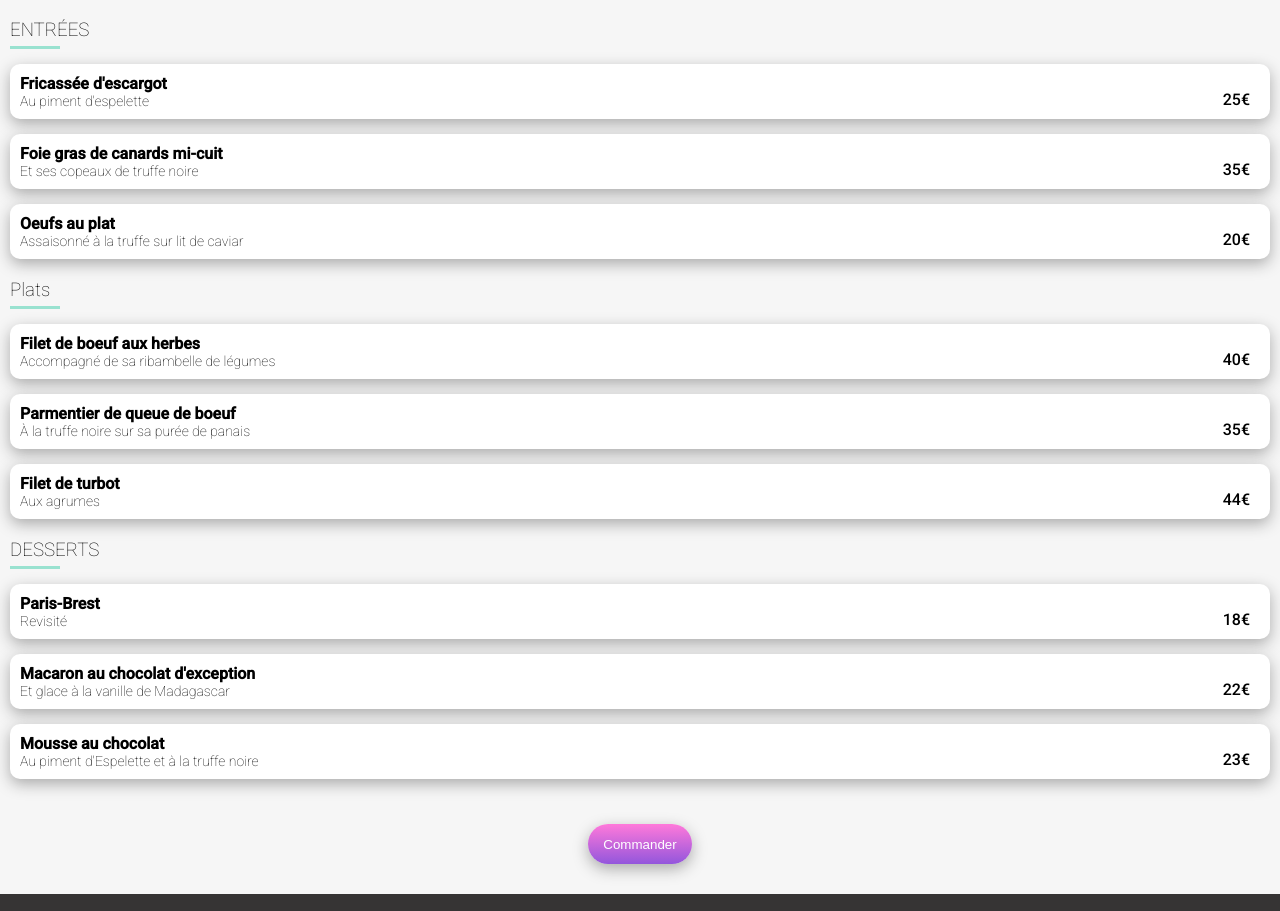
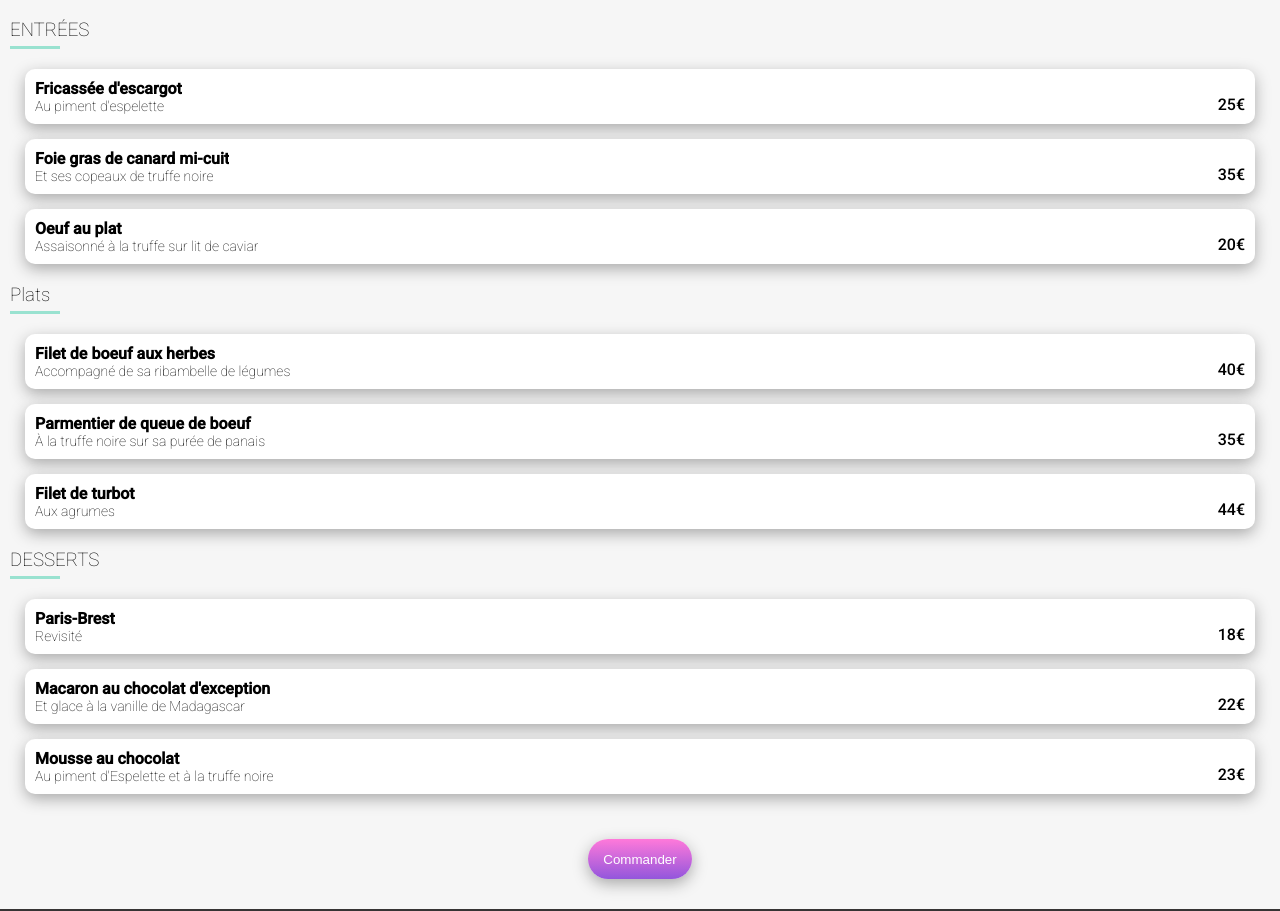
Before and after one commit to MarineIg/MarineIGUNA_3_01122021, a website: page palette_du_gout.html in a window 1280 px wide. Shown: the part 298-1209 px from the top of the page. Drawn offline with Linux system fonts and the light colour scheme; a web font is replaced by a local one.

Commit message:
Ajout des animations menus

```diff
--- a/palette_du_gout.html
+++ b/palette_du_gout.html
@@ -1,14 +1,9 @@
 <!DOCTYPE html>
-
 <html lang="fr">
   <head>
     <meta charset="UTF-8" />
-
     <meta http-equiv="X-UA-Compatible" content="IE=edge" />
-
     <meta name="viewport" content="width=device-width, initial-scale=1.0" />
-
-    <link rel="stylesheet" href="style.css" />
 
     <script
       src="https://kit.fontawesome.com/32def2b519.js"
@@ -20,23 +15,20 @@
     <link
       href="https://fonts.googleapis.com/css2?family=Roboto:wght@100;500&family=Shrikhand&display=swap"
       rel="stylesheet"
+      type="text/css"
     />
+    <link rel="stylesheet" type="text/css" href="./style.css" />
 
     <title>Ohmyfood</title>
   </head>
 
   <body>
-    <!-- HEADER -->
-
-    <header>
-      <nav class="header">
-        <a href="index.html" class="header__icon"
-          ><i class="fas fa-arrow-left"></i
-        ></a>
+    <header class="header">
+      <a href="index.html" class="header__icon">
+        <i class="fas fa-arrow-left"></i>
+      </a>
       <h1 class="header__logo">ohmyfood</h1>
-      </nav>
     </header>
-    <!--  MAIN -->
 
     <main>
       <img
@@ -44,83 +36,142 @@
         src="./assets/restaurants/jay-wennington-N_Y88TWmGwA-unsplash.jpg"
         alt="restaurant la palette du goût"
       />
+
       <section class="cards-menu">
         <div class="cards-menu__header">
           <h2 class="cards-menu__title">La palette du goût</h2>
           <div class="btn-heart btn-heart--position">
             <i class="far fa-heart"></i>
-            <span class="btn-heart btn-heart--active"
-              ><i class="fas fa-heart"></i
-            ></span>
+            <span class="btn-heart btn-heart--active">
+              <i class="fas fa-heart"></i>
+            </span>
           </div>
         </div>
+
         <section class="menu">
           <h3 class="menu__title">ENTRÉES</h3>
+
           <ul class="menu__contents">
-            <li class="menu__item">
+            <li class="menu__item menu__item--1">
+              <div class="menu__description">
                 <h4 class="menu__dish">Fricassée d'escargot</h4>
                 <p class="menu__subtile">Au piment d'espelette</p>
-              <span class="menu__price">25€</span>
+              </div>
+              <div class="menu__price">25€</div>
+              <div class="menu__check">
+                <i class="menu__check--color fas fa-check-circle"></i>
+              </div>
             </li>
-            <li class="menu__item">
-              <h4 class="menu__dish">Foie gras de canards mi-cuit</h4>
+
+            <li class="menu__item menu__item--2">
+              <div class="menu__description">
+                <h4 class="menu__dish">Foie gras de canard mi-cuit</h4>
                 <p class="menu__subtile">Et ses copeaux de truffe noire</p>
-              <span class="menu__price">35€</span>
+              </div>
+              <div class="menu__price">35€</div>
+              <div class="menu__check">
+                <i class="menu__check--color fas fa-check-circle"></i>
+              </div>
             </li>
-            <li class="menu__item">
-              <h4 class="menu__dish">Oeufs au plat</h4>
+
+            <li class="menu__item menu__item--3">
+              <div class="menu__description">
+                <h4 class="menu__dish">Oeuf au plat</h4>
                 <p class="menu__subtile">
                   Assaisonné à la truffe sur lit de caviar
                 </p>
-              <span class="menu__price">20€</span>
+              </div>
+              <div class="menu__price">20€</div>
+              <div class="menu__check">
+                <i class="menu__check--color fas fa-check-circle"></i>
+              </div>
             </li>
           </ul>
         </section>
+
         <section class="menu">
           <h3 class="menu__title">Plats</h3>
+
           <ul class="menu__contents">
-            <li class="menu__item">
+            <li class="menu__item menu__item--1">
+              <div class="menu__description">
                 <h4 class="menu__dish">Filet de boeuf aux herbes</h4>
                 <p class="menu__subtile">
                   Accompagné de sa ribambelle de légumes
                 </p>
-              <span class="menu__price">40€</span>
+              </div>
+              <div class="menu__price">40€</div>
+              <div class="menu__check">
+                <i class="menu__check--color fas fa-check-circle"></i>
+              </div>
             </li>
-            <li class="menu__item">
+
+            <li class="menu__item menu__item--2">
+              <div class="menu__description">
                 <h4 class="menu__dish">Parmentier de queue de boeuf</h4>
                 <p class="menu__subtile">
                   À la truffe noire sur sa purée de panais
                 </p>
-              <span class="menu__price">35€</span>
+              </div>
+              <div class="menu__price">35€</div>
+              <div class="menu__check">
+                <i class="menu__check--color fas fa-check-circle"></i>
+              </div>
             </li>
-            <li class="menu__item">
+
+            <li class="menu__item menu__item--3">
+              <div class="menu__description">
                 <h4 class="menu__dish">Filet de turbot</h4>
                 <p class="menu__subtile">Aux agrumes</p>
-              <span class="menu__price">44€</span>
+              </div>
+              <div class="menu__price">44€</div>
+              <div class="menu__check">
+                <i class="menu__check--color fas fa-check-circle"></i>
+              </div>
             </li>
           </ul>
         </section>
+
         <section class="menu">
           <h3 class="menu__title">DESSERTS</h3>
+
           <ul class="menu__contents">
-            <li class="menu__item">
+            <li class="menu__item menu__item--1">
+              <div class="menu__description">
                 <h4 class="menu__dish">Paris-Brest</h4>
                 <p class="menu__subtile">Revisité</p>
-              <span class="menu__price">18€</span>
+              </div>
+              <div class="menu__price">18€</div>
+              <div class="menu__check">
+                <i class="menu__check--color fas fa-check-circle"></i>
+              </div>
             </li>
-            <li class="menu__item">
+
+            <li class="menu__item menu__item--2">
+              <div class="menu__description">
                 <h4 class="menu__dish">Macaron au chocolat d'exception</h4>
                 <p class="menu__subtile">Et glace à la vanille de Madagascar</p>
-              <span class="menu__price">22€</span>
+              </div>
+              <div class="menu__price">22€</div>
+              <div class="menu__check">
+                <i class="menu__check--color fas fa-check-circle"></i>
+              </div>
             </li>
-            <li class="menu__item">
+
+            <li class="menu__item menu__item--3">
+              <div class="menu__description">
                 <h4 class="menu__dish">Mousse au chocolat</h4>
                 <p class="menu__subtile">
                   Au piment d'Espelette et à la truffe noire
                 </p>
-              <span class="menu__price">23€</span>
+              </div>
+              <div class="menu__price">23€</div>
+              <div class="menu__check">
+                <i class="menu__check--color fas fa-check-circle"></i>
+              </div>
             </li>
           </ul>
+
           <div class="btn"><button class="map--btn">Commander</button></div>
         </section>
       </section>
@@ -128,6 +179,7 @@
     <footer>
       <div class="footer">
         <h5 class="footer__title">ohmyfood</h5>
+
         <ul>
           <a class="footer__link" href="#">
             <li>
@@ -135,13 +187,16 @@
               restaurants
             </li>
           </a>
+
           <a class="footer__link" href="#">
             <li>
               <i class="footer__icon fas fa-hands-helping"></i>Devenir
               partenaire
             </li>
           </a>
+
           <a class="footer__link" href="#"><li>Mentions légales</li></a>
+
           <a class="footer__link" href="#"><li>Contact</li></a>
         </ul>
       </div>
--- a/sass/Pages/_Accueil.scss
+++ b/sass/Pages/_Accueil.scss
@@ -87,7 +87,7 @@
     border-radius: 50px;
     margin: -10px;
     min-width: 20px;
-    z-index: 1000;
+    z-index: 1;
     color: white;
     background-color: $color-primary;
     @include flex-center;
--- a/sass/Pages/_Palette_du_gout.scss
+++ b/sass/Pages/_Palette_du_gout.scss
@@ -26,35 +26,70 @@
 }
 
 .menu {
+  animation: appear 1s reverse both;
+  width: 100%;
   &__title {
     font-weight: lighter;
     padding: 5px 0;
-    border-bottom: 3px $color-tertiary solid;
-    width: 50px;
+    &::after {
+      content: "";
+      border-bottom: 3px $color-tertiary solid;
+      width: 50px;
+      display: block;
+      margin-top: 5px;
+    }
   }
   &__contents {
     margin: 10px 0;
   }
   &__item {
-    width: 100%;
     background-color: white;
-    margin: 15px 0;
+    margin: 15px;
     border-radius: 10px;
     @include btn-shadow;
-    padding: 10px 50px 10px 10px;
-    position: relative;
+    display: flex;
+    justify-content: space-between;
+    text-overflow: ellipsis;
+    white-space: nowrap;
+    overflow: hidden;
+    cursor: pointer;
+    &:hover .menu__check {
+      margin-right: 0;
+    }
+    &:hover .menu__check--color {
+      animation: check-rotate 1s;
+    }
+    &--1 {
+      animation: appear 0.7s 1.1s reverse both;
+    }
+    &--2 {
+      animation: appear 0.7s 1.2s reverse both;
+    }
+    &--3 {
+      animation: appear 0.7s 1.3s reverse both;
+    }
   }
+
+  &__description {
+    text-overflow: ellipsis;
+    white-space: nowrap;
+    overflow: hidden;
+    padding: 10px;
+  }
+
   &__price {
-    position: absolute;
-    right: 20px;
-    bottom: 10px;
-    display: block;
+    margin-left: auto;
+    display: flex;
+    align-items: flex-end;
+    padding: 10px;
   }
+
   &__dish {
     text-overflow: ellipsis;
     white-space: nowrap;
     overflow: hidden;
   }
+
   &__subtile {
     font-weight: lighter;
     font-size: 14px;
@@ -62,4 +97,31 @@
     white-space: nowrap;
     overflow: hidden;
   }
+
+  &__check {
+    background-color: $color-tertiary;
+    width: 70px;
+    border-radius: 0 10px 10px 0;
+    margin-right: -70px;
+    transition: all 1s;
+    flex-shrink: 0;
+    display: flex;
+    justify-content: center;
+    align-items: center;
+    &--color {
+      color: white;
+      font-size: 24px;
+    }
+  }
 }
+
+@keyframes appear {
+  0% {
+    transform: translateY(0);
+    opacity: 1;
+  }
+  100% {
+    transform: translateY(15px);
+    opacity: 0;
+  }
+}
--- /dev/null
+++ b/sass/Utils/_Keyframes.scss
@@ -0,0 +1,11 @@
+// CHECK
+
+@keyframes check-rotate {
+  0% {
+    transform: rotate(0);
+  }
+
+  100% {
+    transform: rotate(360deg);
+  }
+}
--- a/sass/style.scss
+++ b/sass/style.scss
@@ -1,5 +1,6 @@
 @import "./Utils/Variables";
 @import "./Utils/Mixins";
+@import "./Utils/Keyframes";
 
 @import "./Base/Base";
 @import "./Base/Typography";
```
Also changed, not shown: index.html (+23 -32 lines), style.css. Lines whose indentation alone changed are shown as unchanged.
